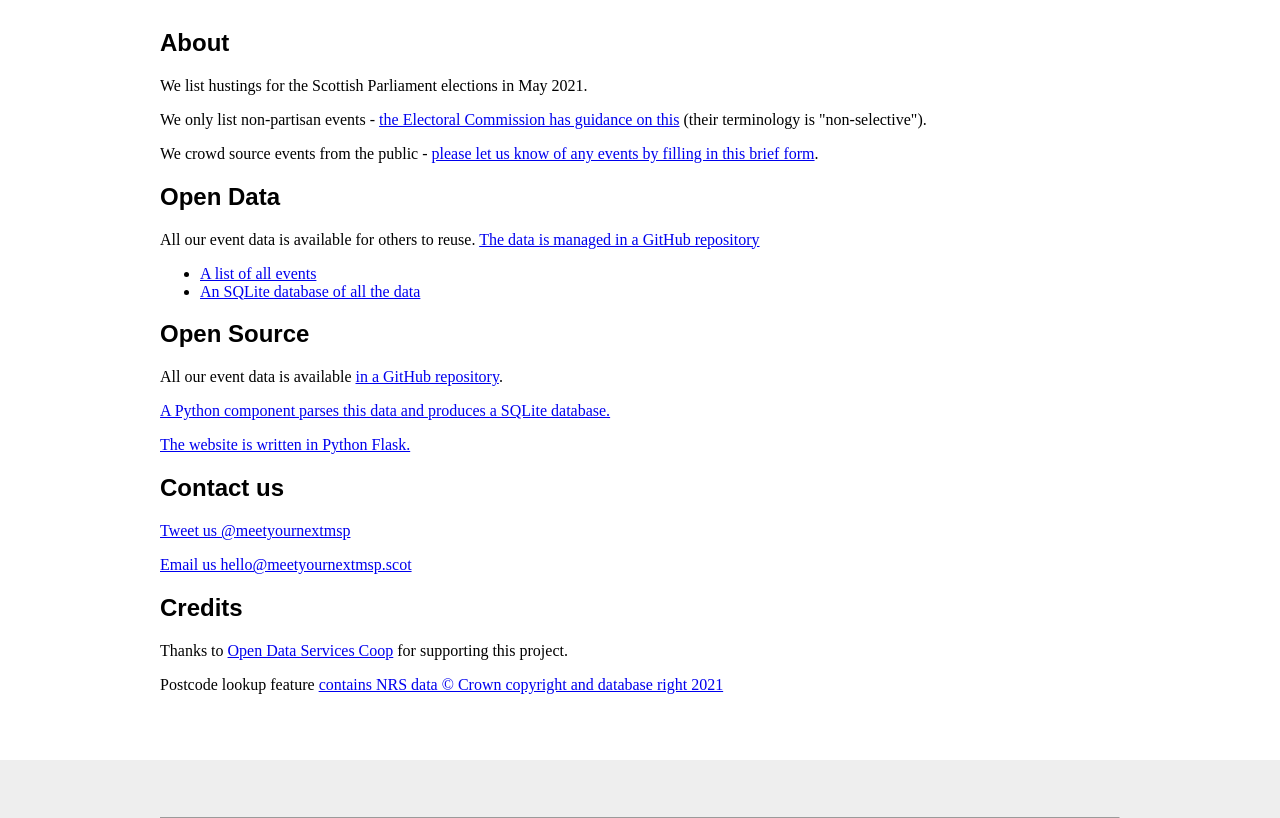
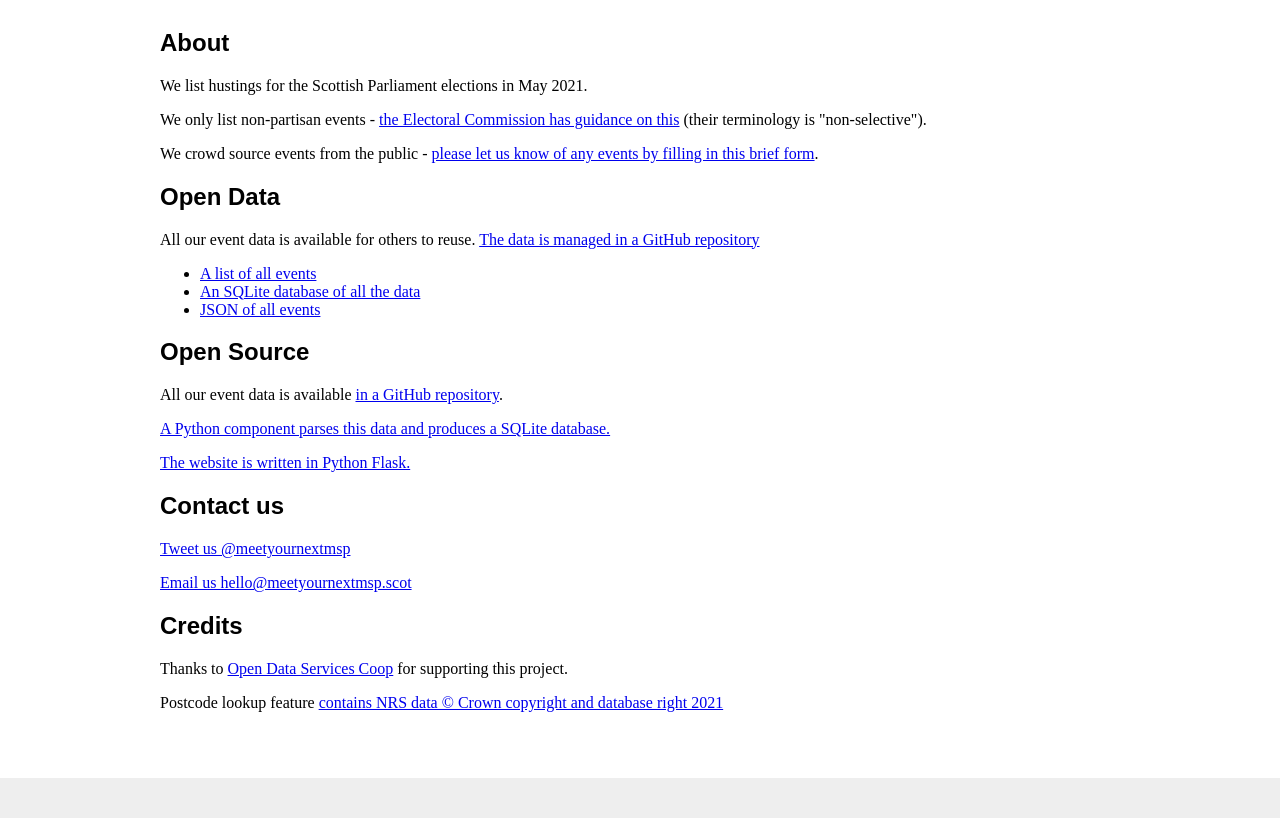
Before and after one commit to meetyournextmsp/website, a Flask app: page /about in a window 1280 px wide. Shown: the part 101-919 px from the top of the page. Run offline with Flask 2, Linux system fonts and the light colour scheme.

Commit message:
about: Add JSON link

```diff
--- a/meetyournextmsp/templates/about.html
+++ b/meetyournextmsp/templates/about.html
@@ -21,6 +21,7 @@
     <ul>
         <li><a href="/all_events">A list of all events</a></li>
         <li><a href="https://meetyournextmsp2021data.netlify.app/database.sqlite">An SQLite database of all the data</a></li>
+        <li><a href="https://meetyournextmsp2021data.netlify.app/event/events.json">JSON of all events</a></li>
     </ul>
 
     <h2>Open Source</h2>
```
